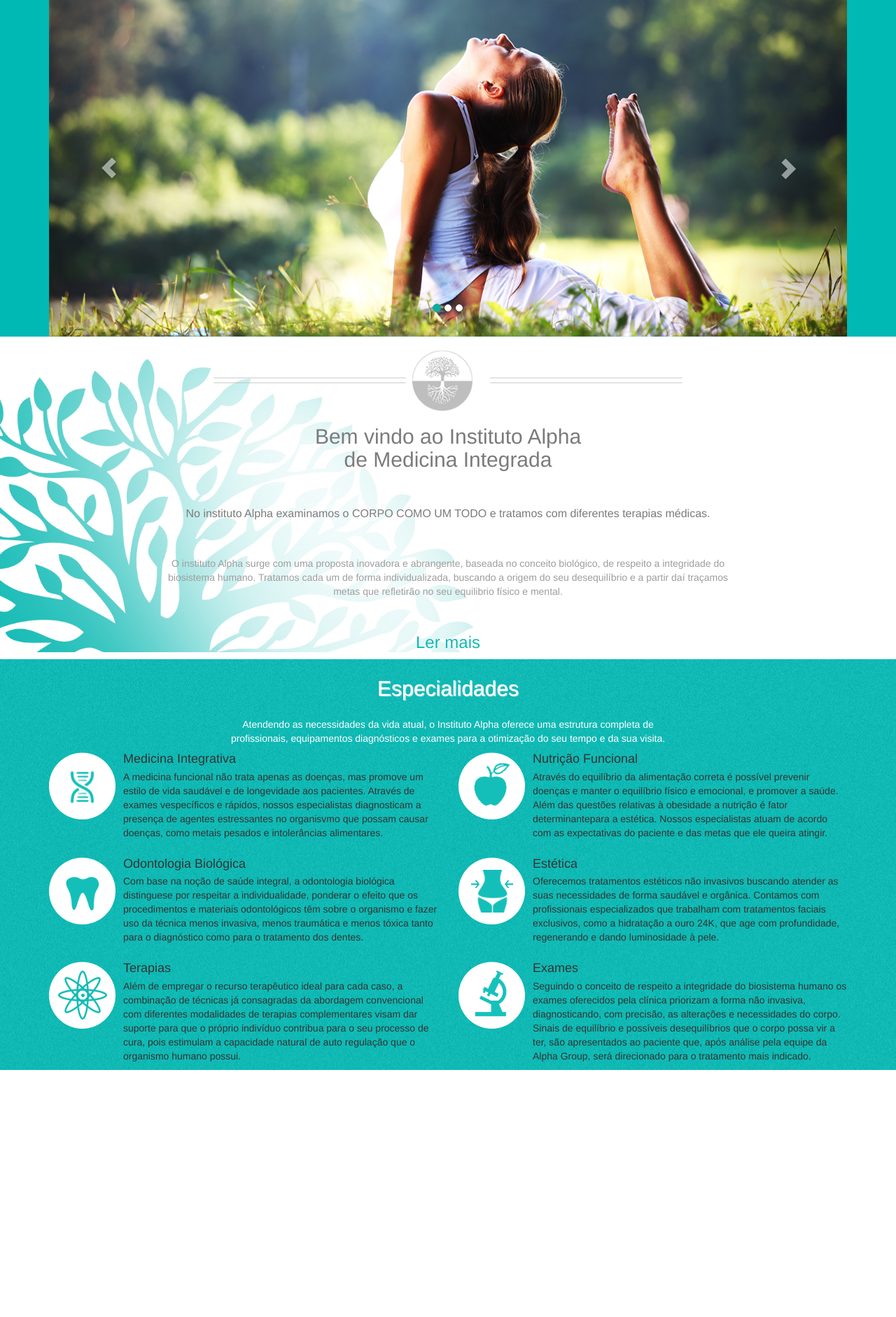
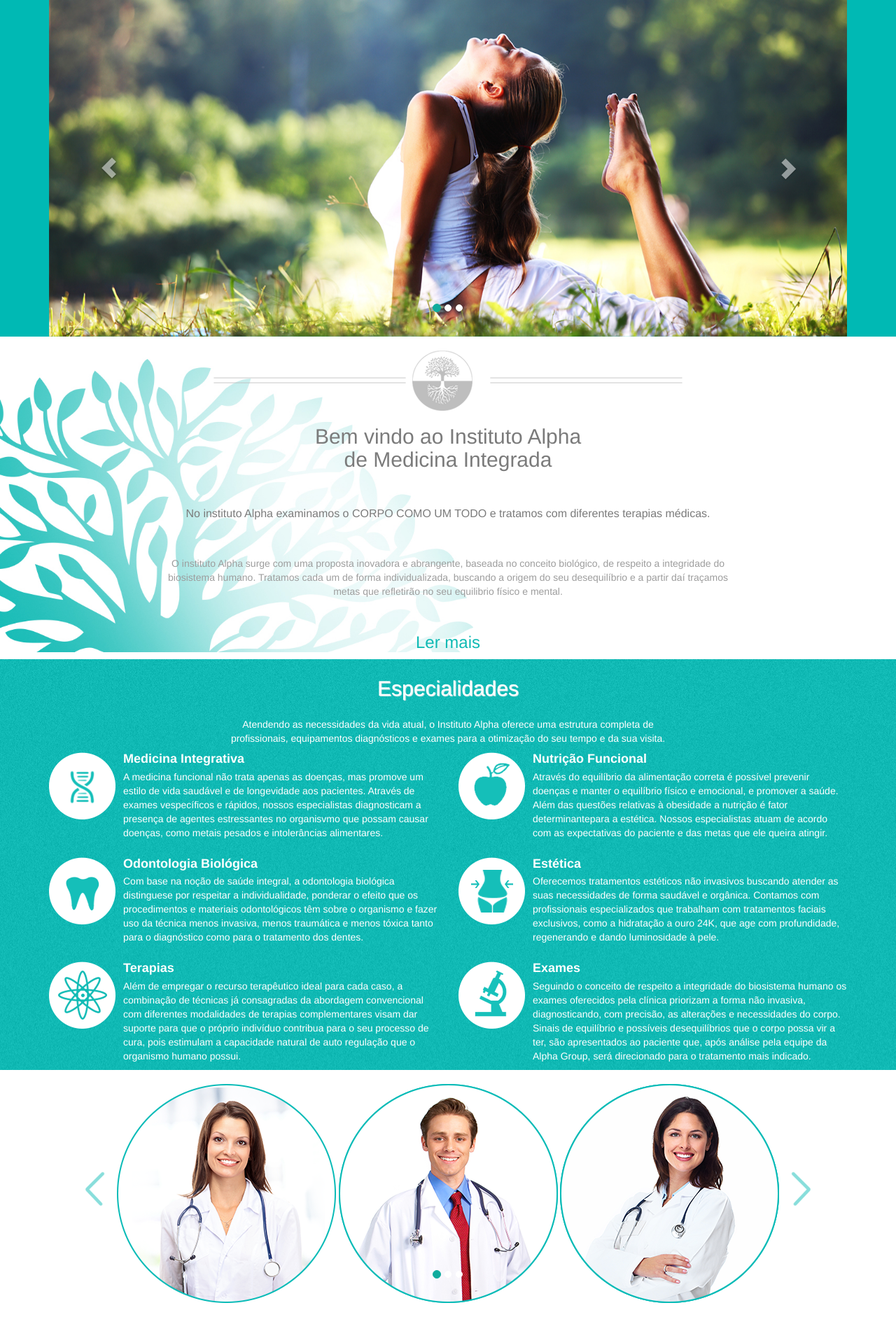
Before and after one commit to pamgaiguer/alphainstitute, a PHP site: page / in a window 1280 px wide. Shown: the part 107-1989 px from the top of the page at 70% size. Before the commit the page ends 1636 px from the top, so only its background shows below. Run offline with PHP 8.4, Linux system fonts and the light colour scheme; some web fonts are replaced.

Commit message:
profissionais section ok

```diff
--- a/css/main.css
+++ b/css/main.css
@@ -59,8 +59,6 @@
   background-color: #10AB9D;
   border: 1px solid #10AB9D;
 }
-
-
 .div-home{
   background-color: #00b9b4;
 }
@@ -102,3 +100,42 @@
 .div-especialidades .line2{
   color: white;
 }
+.div-especialidades .media-heading{
+  color: white;
+  font-weight: bold;
+}
+.div-especialidades .media-body p{
+  color: white;
+}
+.div-profissionais{
+  background-color: white;
+  padding: 20px 0px;
+}
+.carousel-inner>.item>a>img, .carousel-inner>.item>img, .img-responsive, .thumbnail a>img, .thumbnail>img {
+  display: inline-block;
+}
+.carousel-control.right, .carousel-control.left{
+  background-image: none;
+}
+.arrow{
+  width: 29px;
+  height: 50px;
+  background-repeat: no-repeat;
+  position: absolute;
+  top: 40%;
+}
+.arrow-left{
+  background-image: url('../images/arrow-left.png');
+  left: 30%;
+}
+.arrow-right{
+  background-image: url('../images/arrow-right.png');
+  right: 30%;
+}
+.div-parceiros{
+  background-image: url('../images/bg4.jpg');
+ background-repeat: no-repeat;
+}
+.div-contato{
+  background-color: white;
+}
--- a/index.html
+++ b/index.html
@@ -39,14 +39,12 @@
   <section class="div-home" id="home">
     <div class="container">
       <div id="carousel-example-generic" class="carousel slide" data-ride="carousel">
-  <!-- Indicators -->
         <ol class="carousel-indicators">
           <li data-target="#carousel-example-generic" data-slide-to="0" class="active"></li>
           <li data-target="#carousel-example-generic" data-slide-to="1"></li>
           <li data-target="#carousel-example-generic" data-slide-to="2"></li>
         </ol>
 
-  <!-- Wrapper for slides -->
         <div class="carousel-inner" role="listbox">
           <div class="item active">
             <img src="images/home_foto001.jpg" alt="" class="center-block img-responsive">
@@ -59,7 +57,6 @@
           </div>
         </div>
 
-  <!-- Controls -->
         <a class="left carousel-control" href="#carousel-example-generic" role="button" data-slide="prev">
           <span class="glyphicon glyphicon-chevron-left" aria-hidden="true"></span>
           <span class="sr-only">Previous</span>
@@ -69,8 +66,6 @@
           <span class="sr-only">Next</span>
         </a>
       </div>
-
-
     </div>
   </section>
 
@@ -192,7 +187,46 @@
 
   </section>
 
-<section class="div-profissionais text-center" id="profissionais"></section>
+  <section class="div-profissionais text-center" id="profissionais">
+
+  <div class="container">
+      <div id="carousel-example-generic" class="carousel slide" data-ride="carousel">
+        <ol class="carousel-indicators">
+          <li data-target="#carousel-example-generic" data-slide-to="0" class="active"></li>
+          <li data-target="#carousel-example-generic" data-slide-to="1"></li>
+          <li data-target="#carousel-example-generic" data-slide-to="2"></li>
+        </ol>
+
+        <div class="carousel-inner" role="listbox">
+          <div class="item active">
+            <img src="images/foto1.png" alt="" class="img-responsive">
+            <img src="images/foto2.png" alt="" class="img-responsive">
+            <img src="images/foto3.png" alt="" class="img-responsive">
+          </div>
+          <div class="item">
+            <img src="images/foto1.png" alt="" class="img-responsive">
+            <img src="images/foto2.png" alt="" class="img-responsive">
+            <img src="images/foto3.png" alt="" class="img-responsive">
+          </div>
+          <div class="item">
+            <img src="images/foto1.png" alt="" class="img-responsive">
+            <img src="images/foto2.png" alt="" class="img-responsive">
+            <img src="images/foto3.png" alt="" class="img-responsive">
+          </div>
+        </div>
+
+        <a class="left carousel-control" href="#carousel-example-generic" role="button" data-slide="prev">
+          <span class="arrow arrow-left" aria-hidden="true"></span>
+          <span class="sr-only">Previous</span>
+        </a>
+        <a class="right carousel-control" href="#carousel-example-generic" role="button" data-slide="next">
+          <span class="arrow arrow-right" aria-hidden="true"></span>
+          <span class="sr-only">Next</span>
+        </a>
+      </div>
+    </div>
+
+  </section>
 
   <section class="div-parceiros text-center" id="parceiros"></section>
 
--- a/js/main.js
+++ b/js/main.js
@@ -23,7 +23,7 @@
   });
 
   $('.carousel').carousel({
-    interval: 5000,
+    interval: 7000,
     pause: "false"
   });
 
```
Also changed, not shown: fonts/glyphicons-halflings-regular.woff2 (added), images/arrow-left.png (renamed from images/seta1.png), images/arrow-right.png (renamed from images/seta2.png). Lines whose indentation alone changed are shown as unchanged.
